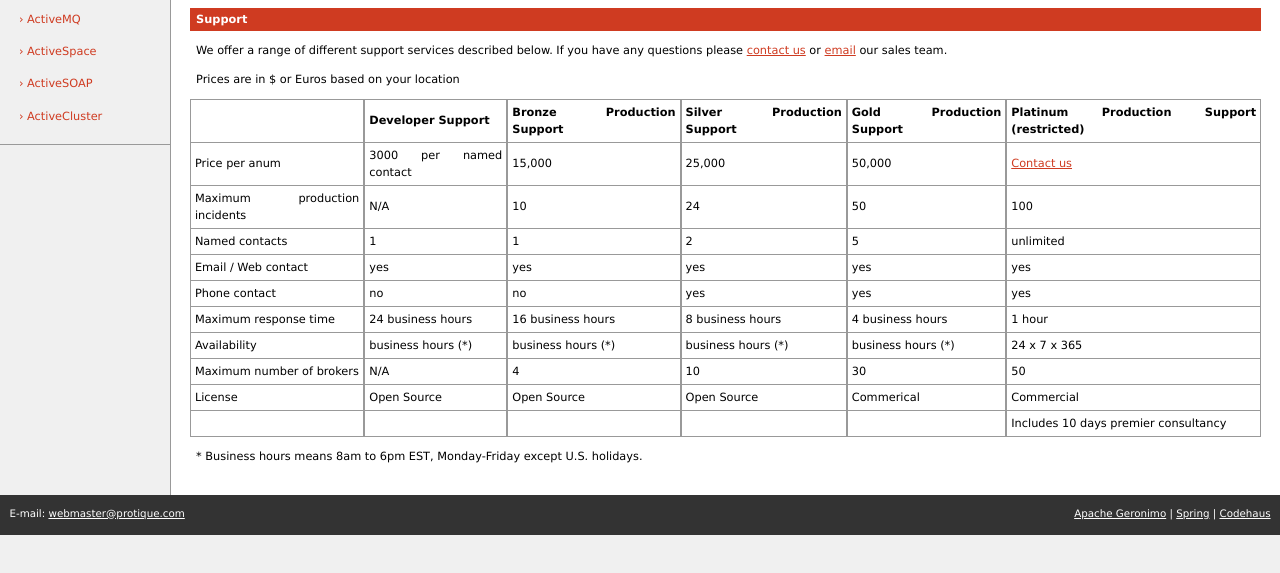
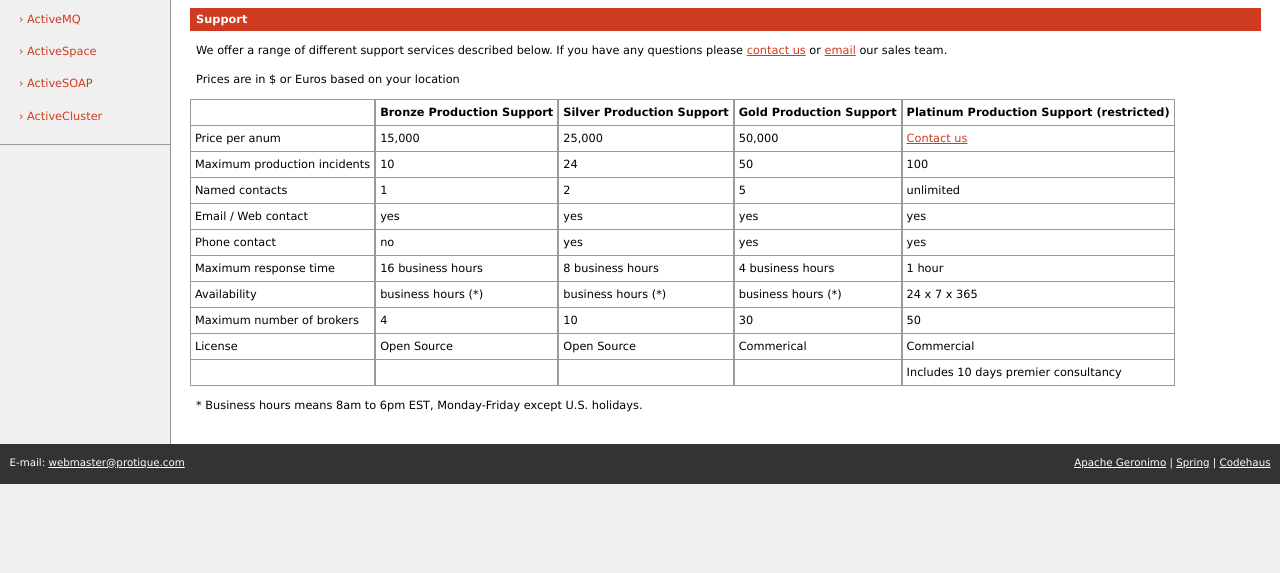
Before and after one commit to codehaus/protique, a plain HTML site: page website/support.html in a window 1280 px wide. Shown: the part 153-726 px from the top of the page. Drawn offline with nearby package versions, Linux system fonts and the light colour scheme; files that its build step writes are made by us from their sources.

Commit message:
updated prices

```diff
--- a/website/support.html
+++ b/website/support.html
@@ -31,7 +31,6 @@
       <table cellspacing="0" cellpadding="4">
         <tr>
           <th></th>
-          <th>Developer Support</th>
           <th>Bronze Production Support</th>
           <th>Silver Production Support</th>
           <th>Gold Production Support</th>
@@ -39,7 +38,6 @@
         </tr>
         <tr>
           <td>Price per anum</td>
-          <td>3000 per named contact</td>
           <td>15,000</td>
           <td>25,000</td>
           <td>50,000</td>
@@ -47,7 +45,6 @@
         </tr>
         <tr>
           <td>Maximum production incidents</td>
-          <td>N/A</td>
           <td>10</td>
           <td>24</td>
           <td>50</td>
@@ -55,7 +52,6 @@
         </tr>
         <tr>
           <td>Named contacts</td>
-          <td>1</td>
           <td>1</td>
           <td>2</td>
           <td>5</td>
@@ -67,11 +63,9 @@
           <td>yes</td>
           <td>yes</td>
           <td>yes</td>
-          <td>yes</td>
         </tr>
         <tr>
           <td>Phone contact</td>
-          <td>no</td>
           <td>no</td>
           <td>yes</td>
           <td>yes</td>
@@ -79,7 +73,6 @@
         </tr>
         <tr>
           <td>Maximum response time</td>
-          <td>24 business hours</td>
           <td>16 business hours</td>
           <td>8 business hours</td>
           <td>4 business hours</td>
@@ -90,12 +83,10 @@
           <td>business hours (*)</td>
           <td>business hours (*)</td>
           <td>business hours (*)</td>
-          <td>business hours (*)</td>
           <td>24 x 7 x 365</td>
         </tr>
         <tr>
           <td>Maximum number of brokers</td>
-          <td>N/A</td>
           <td>4</td>
           <td>10</td>
           <td>30</td>
@@ -105,12 +96,10 @@
           <td>License</td>
           <td>Open Source</td>
           <td>Open Source</td>
-          <td>Open Source</td>
           <td>Commerical</td>
           <td>Commercial</td>
         </tr>
         <tr>
-          <td></td>
           <td></td>
           <td></td>
           <td></td>
```
